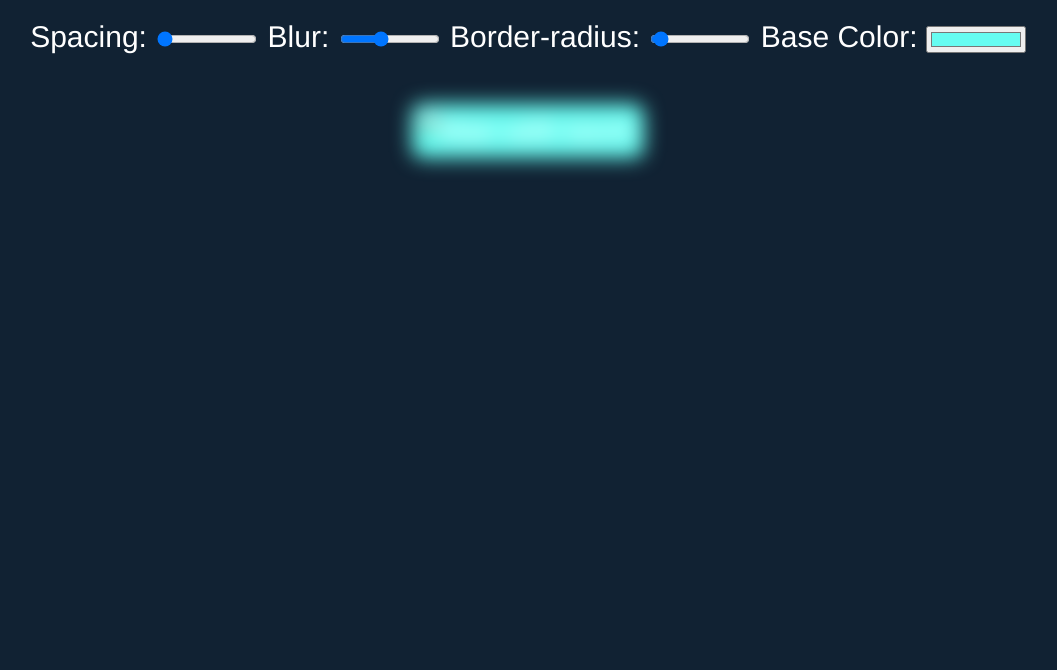
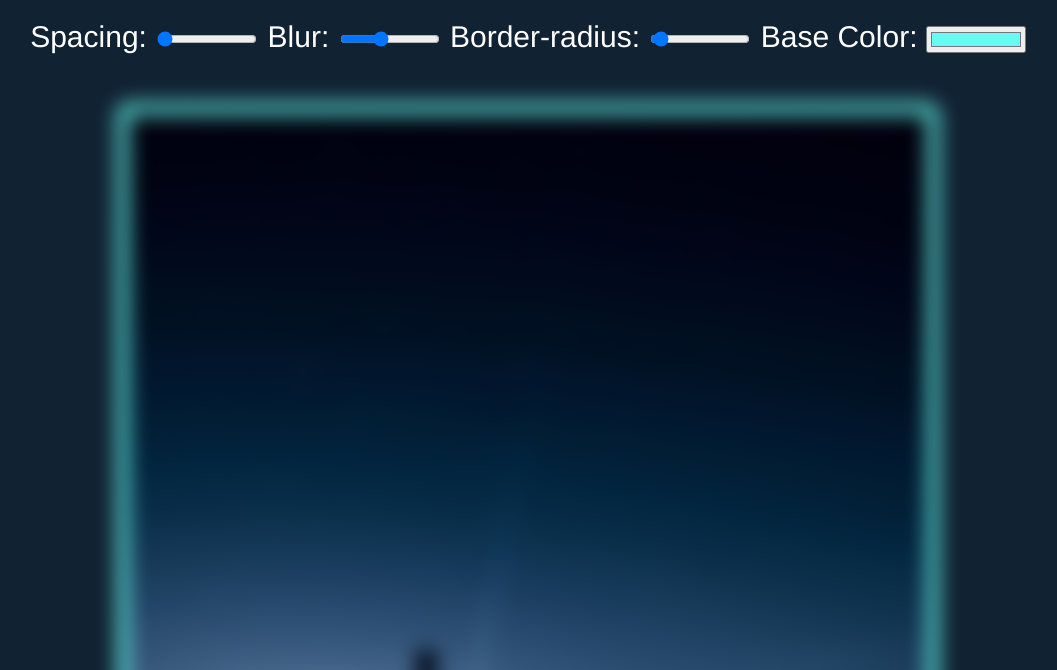
Before and after one commit to adekams/css-variables, a plain HTML site: page index.html in a window 1280 px wide. Shown: the part 130-800 px from the top of the page, without its empty margins (112-1169 px from the left). Drawn offline with Linux system fonts and the light colour scheme.

Commit message:
Update index.html

```diff
--- a/index.html
+++ b/index.html
@@ -60,7 +60,7 @@
             <input type="color" name="base" id="base" value="#66fcf1">
         </div>
 
-        <img src="image/Beautiful-Stars.jpeg" alt="Man with torch">
+        <img src="Beautiful-Stars.jpeg" alt="Man with torch">
 
 
 
```
